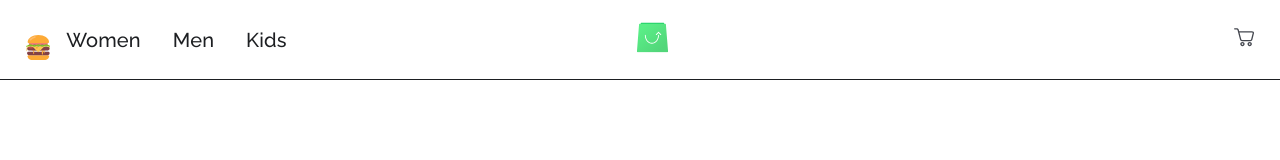
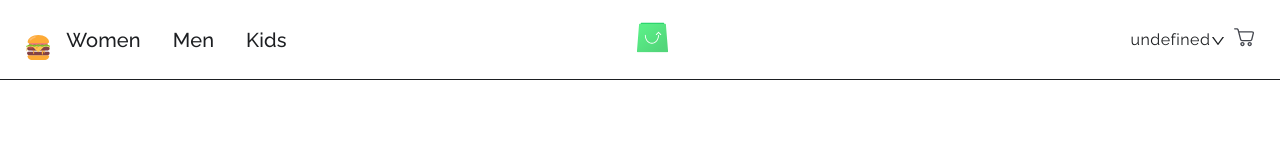
Before and after one commit to PeterAtger/scandishop, a React (Create React App) app: page / in a window 1280 px wide. Shown: the top 160 px of the page. Built offline with nearby package versions, Linux system fonts and the light colour scheme.

Commit message:
The currency drop down is now fully functional

```diff
--- a/package.json
+++ b/package.json
@@ -18,6 +18,8 @@
     "node-sass": "^6.0.1",
     "react": "^17.0.2",
     "react-dom": "^17.0.2",
+    "react-dropdown": "^1.9.2",
+    "react-icons": "^4.2.0",
     "react-lottie": "^1.2.3",
     "react-redux": "^7.2.4",
     "react-router": "^5.2.0",
--- a/src/App.scss
+++ b/src/App.scss
@@ -10,78 +10,9 @@
   pointer-events: none;
 }
 
-.App-header {
-  @include headline6;
-  position: fixed;
-  top: 0px;
-  left: 0px;
-  height: 80px;
-  width: 100%;
-  display: flex;
-  flex-direction: row;
-  align-items: center;
-  padding-left: 2vw;
-  padding-right: 2vw;
-  background-color: $app-white;
-  border-bottom: 1px solid $app-dark;
-}
+
 
 .Page{
   display: flex;
   margin-top: 80px;
 }
-
-.burger{
-  // display:none;
-  height: 40px;
-  @media screen and (max-width:500px) {
-    display: flex;
-  }
-}
-.burger-container{
-  // display:none;
-  height: 40px;
-  @media screen and (max-width:500px) {
-    display: flex;
-    flex: 1;
-  }
-}
-
-.Nav-links{
-  display: flex;
-  flex-direction: row;
-  flex: 1;
-  justify-content: flex-start;
-  @media screen and (max-width: 500px) {
-    display: none;
-  }
-}
-
-.logo{
-  flex: 1
-}
-
-.Currency-cart{
-  flex: 1;
-  display: flex;
-  justify-content: flex-end;
-}
-
-.Nav-link {
-  @include headline6;
-  padding-left: 16px;
-  padding-right: 16px;
-  text-decoration: none;
-  color: $app-dark;
-  &:visited{
-    color: $app-dark
-  }
-}
-
-.Nav-link-container {
-  display: flex;
-  height: 100%;
-  align-items: center;
-  justify-content: center;
-  justify-items: center;
-}
--- a/src/App.tsx
+++ b/src/App.tsx
@@ -8,12 +8,10 @@ import {
 
 import ProductListing from './View/pages/ProductListing/ProductListing';
 import fillCurrencies from './Data/Repositories/Currencies';
-import store from './Logic/Store/store';
-import NavBar from './View/global/NavBar';
+import NavBar from './View/global/NavBar/NavBar';
 
 type State = {
   loading: boolean
-
 }
 
 class App extends Component<any, State> {
@@ -23,17 +21,17 @@ class App extends Component<any, State> {
   }
 
   componentDidMount = async () => {
-    await fillCurrencies()
-    this.setState({ loading: false })
-    console.log(store.getState())
+    await fillCurrencies().then(() => {
+      this.setState({ loading: false })
+    }
+    )
   }
 
   render() {
     return (
       <Router>
-        <div className="App">
-          <NavBar />
-
+        <div className="App" >
+          <NavBar loading={this.state.loading} />
           <div className="Page">
             <Switch>
               <Route path="/Home">
--- a/src/Data/Models/DataModels.ts
+++ b/src/Data/Models/DataModels.ts
@@ -1,6 +1,6 @@
 interface CurrenciesProps {
     code: string,
-    symbol: string | undefined
+    symbol: string
 }
 
 export type { CurrenciesProps }
--- a/src/Data/Repositories/Currencies.ts
+++ b/src/Data/Repositories/Currencies.ts
@@ -10,9 +10,10 @@ const fillCurrencies = async () => {
     try {
         let response = await client.query(CurrenciesQuery)
         for (let i = 0; i < response.data.currencies.length; i++) {
+            let symbol = getSymbolFromCurrency(response.data.currencies[i])
             let currency: CurrenciesProps = {
                 code: response.data.currencies[i],
-                symbol: getSymbolFromCurrency(response.data.currencies[i])
+                symbol: symbol ? symbol : "$"
             }
             store.dispatch(currencyToStore(currency))
             if (i === 0)
--- a/src/Logic/Store/rootReducer.ts
+++ b/src/Logic/Store/rootReducer.ts
@@ -1,7 +1,12 @@
-import { createSlice } from "@reduxjs/toolkit";
+import { createSlice, Slice } from "@reduxjs/toolkit";
 import { CurrenciesProps } from "../../Data/Models/DataModels";
 
-const slice = createSlice({
+type currencySliceProps = {
+    allCurrencies: CurrenciesProps[];
+    selectedCurrency: CurrenciesProps;
+}
+
+const currencySlice: Slice<currencySliceProps> = createSlice({
     name: 'Currencies',
     initialState: {
         allCurrencies: [] as CurrenciesProps[],
@@ -17,5 +22,6 @@ const slice = createSlice({
     }
 })
 
-export const { currencyToStore, selectCurrency } = slice.actions
-export const currencyReducer = slice.reducer
+export type { currencySliceProps }
+export const { currencyToStore, selectCurrency } = currencySlice.actions
+export const currencyReducer = currencySlice.reducer
--- a/src/View/global/NavBar.tsx
+++ b/src/View/global/NavBar/NavBar.tsx
@@ -1,19 +1,31 @@
 import React, { Component } from 'react'
 import Lottie from 'react-lottie';
 import { Link } from 'react-router-dom';
-import { APP_SVG } from '../../constants/images';
-import animationData from '../assets/animations/burger.json';
+import { APP_SVG } from '../../../constants/images';
+import animationData from '../../assets/animations/burger.json';
+import './NavBar_styles.scss'
+import { connect } from 'react-redux';
+import { currencySliceProps } from '../../../Logic/Store/rootReducer';
+import { CurrenciesProps } from '../../../Data/Models/DataModels';
+import AppCurrencyDropdown from './components/dropdown';
 
 type State = {
     isForward: boolean
 
 }
 
-export class NavBar extends Component<any, State> {
+type Props = {
+    loading: boolean,
+    allCurrencies: CurrenciesProps[],
+    selectedCurrency: CurrenciesProps,
+}
+
+export class NavBar extends Component<Props, State> {
 
     state: Readonly<State> = {
         isForward: false
     }
+
 
     defaultOptions = {
         animationData: animationData,
@@ -22,7 +34,12 @@ export class NavBar extends Component<any, State> {
             preserveAspectRatio: "xMidYMid slice"
         }
     };
+
+
     render() {
+        let placeHolder = this.props.loading ? "Loading..." : `${this.props.selectedCurrency.symbol}    `;
+        let options = this.props.loading ? [{ code: '', symbol: '' }] : this.props.allCurrencies;
+
         return (
             <nav className="App-header">
                 <div className="burger-container">
@@ -43,6 +60,7 @@ export class NavBar extends Component<any, State> {
                     <APP_SVG.LOGO className="logo" onClick={() => { this.setState({ isForward: !this.state.isForward }); }} />
                 </Link>
                 <div className="Currency-cart">
+                    <AppCurrencyDropdown placeHolder={placeHolder} options={options} />
                     <Link to="/Cart" ><APP_SVG.CART /></Link>
                 </div>
             </nav>
@@ -50,4 +68,13 @@ export class NavBar extends Component<any, State> {
     }
 }
 
-export default NavBar
+const MapStateToProps = (state: currencySliceProps) => {
+    return {
+        allCurrencies: state.allCurrencies,
+        selectedCurrency: state.selectedCurrency
+    }
+}
+
+
+
+export default connect(MapStateToProps)(NavBar)
--- /dev/null
+++ b/src/View/global/NavBar/NavBar_styles.scss
@@ -0,0 +1,72 @@
+@import '../../theme.scss';
+
+.App-header {
+    @include headline6;
+    position: fixed;
+    top: 0px;
+    left: 0px;
+    height: 80px;
+    width: 100%;
+    display: flex;
+    flex-direction: row;
+    align-items: center;
+    padding-left: 2vw;
+    padding-right: 2vw;
+    background-color: $app-white;
+    border-bottom: 1px solid $app-dark;
+  }
+
+  .burger{
+    // display:none;
+    height: 40px;
+    @media screen and (max-width:500px) {
+      display: flex;
+    }
+  }
+  .burger-container{
+    height: 40px;
+    @media screen and (max-width:500px) {
+      display: flex;
+      flex: 1;
+    }
+  }
+
+  .Nav-links{
+    display: flex;
+    flex-direction: row;
+    flex: 1;
+    justify-content: flex-start;
+    @media screen and (max-width: 500px) {
+      display: none;
+    }
+  }
+
+  .Nav-link {
+    @include headline6;
+    padding-left: 16px;
+    padding-right: 16px;
+    text-decoration: none;
+    color: $app-dark;
+    &:visited{
+      color: $app-dark
+    }
+  }
+
+  .Nav-link-container {
+    display: flex;
+    height: 100%;
+    align-items: center;
+    justify-content: center;
+    justify-items: center;
+  }
+
+  .logo{
+    flex: 1
+  }
+
+  .Currency-cart{
+    flex: 1;
+    display: flex;
+    justify-content: flex-end;
+    align-items: center;
+  }
--- /dev/null
+++ b/src/View/global/NavBar/components/dropdown.tsx
@@ -0,0 +1,61 @@
+import React, { Component } from 'react'
+import { AiOutlineDown } from 'react-icons/ai'
+import { connect } from 'react-redux'
+import { CurrenciesProps } from '../../../../Data/Models/DataModels'
+import { selectCurrency } from '../../../../Logic/Store/rootReducer'
+import './dropdown_styles.scss'
+
+
+type Props = {
+    placeHolder: string,
+    options: CurrenciesProps[],
+    selectCurrency: (currency: CurrenciesProps) => any
+}
+
+type State = {
+    dropDownClicked: boolean
+}
+
+class AppCurrencyDropdown extends Component<Props, State> {
+
+    state: Readonly<State> = {
+        dropDownClicked: false
+    }
+
+    clickHandler = () => { this.setState({ dropDownClicked: !this.state.dropDownClicked }) }
+
+    render() {
+        const dropdownMenu = () => {
+            let Menu: any[] = []
+            for (let i = 0; i < this.props.options.length; i++) {
+                Menu.push(
+                    <div key={this.props.options[i].code} className='option' onClick={() => { this.props.selectCurrency(this.props.options[i]) }}>
+                        {`${this.props.options[i].symbol} ${this.props.options[i].code}`}
+                    </div>
+                )
+            }
+            return Menu
+        }
+        return (
+            <div onClick={this.clickHandler} className="dropdown-container">
+                <div className="currency-dropdown-selector">
+                    {this.props.placeHolder}
+                    <AiOutlineDown />
+                </div>
+                {this.state.dropDownClicked &&
+                    <div className="dropdown-menu">
+                        {dropdownMenu()}
+                    </div>
+                }
+            </div>
+        )
+    }
+}
+
+const MapDispatchToProps = (dispatch: any) => {
+    return {
+        selectCurrency: (currency: CurrenciesProps) => dispatch(selectCurrency(currency))
+    }
+}
+
+export default connect(null, MapDispatchToProps)(AppCurrencyDropdown)
--- /dev/null
+++ b/src/View/global/NavBar/components/dropdown_styles.scss
@@ -0,0 +1,36 @@
+@import '../../../theme.scss';
+
+.dropdown-container{
+    @include body1;
+
+    display: flex;
+    flex-direction: column;
+    cursor: pointer;
+    background-color: white;
+    color: $app-dark;
+    align-items: flex-end;
+}
+
+.currency-dropdown-selector{
+    display: flex;
+    align-items: flex-end;
+    margin: 8px;
+
+  }
+
+.option{
+    margin: 8px;
+    margin-right: 32px;
+    &:hover{
+        color: $app-primary;
+    }
+}
+
+.dropdown-menu{
+    display: flex;
+    position: absolute;
+    top: 64px;
+    background-color: $app-white;
+    flex-direction: column;
+    box-shadow: $card-shadow;
+}
--- a/src/View/pages/ProductListing/Women_styles.scss
+++ b/src/View/pages/ProductListing/Women_styles.scss
@@ -24,6 +24,6 @@
     height: 440px;
     background-color: blueviolet;
     &:hover{
-        box-shadow: 0 4px 8px 0 rgba(0, 0, 0, 0.2), 0 6px 20px 0 rgba(0, 0, 0, 0.19);
+        box-shadow: $card-shadow
     }
 }
--- a/src/View/theme.scss
+++ b/src/View/theme.scss
@@ -19,3 +19,6 @@
 $app-primary  : #5ECE7B;
 $app-dark : #1D1F22;
 $app-white: #ffffff;
+
+// Shadows
+$card-shadow :  0 4px 8px 0 rgba(0, 0, 0, 0.2), 0 6px 20px 0 rgba(0, 0, 0, 0.19);
```
Also changed, not shown: 1 other file (tests, documents, lock files or other folders).
